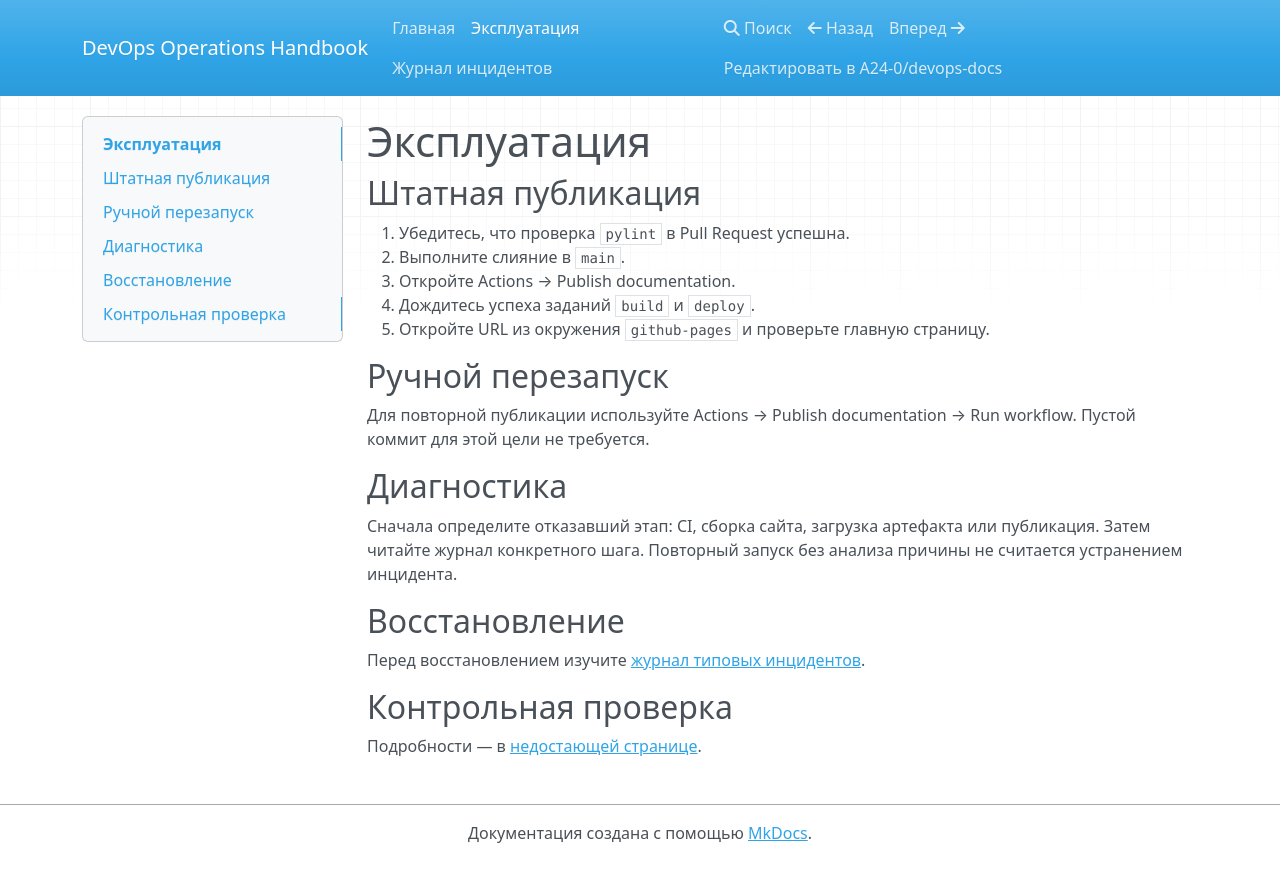
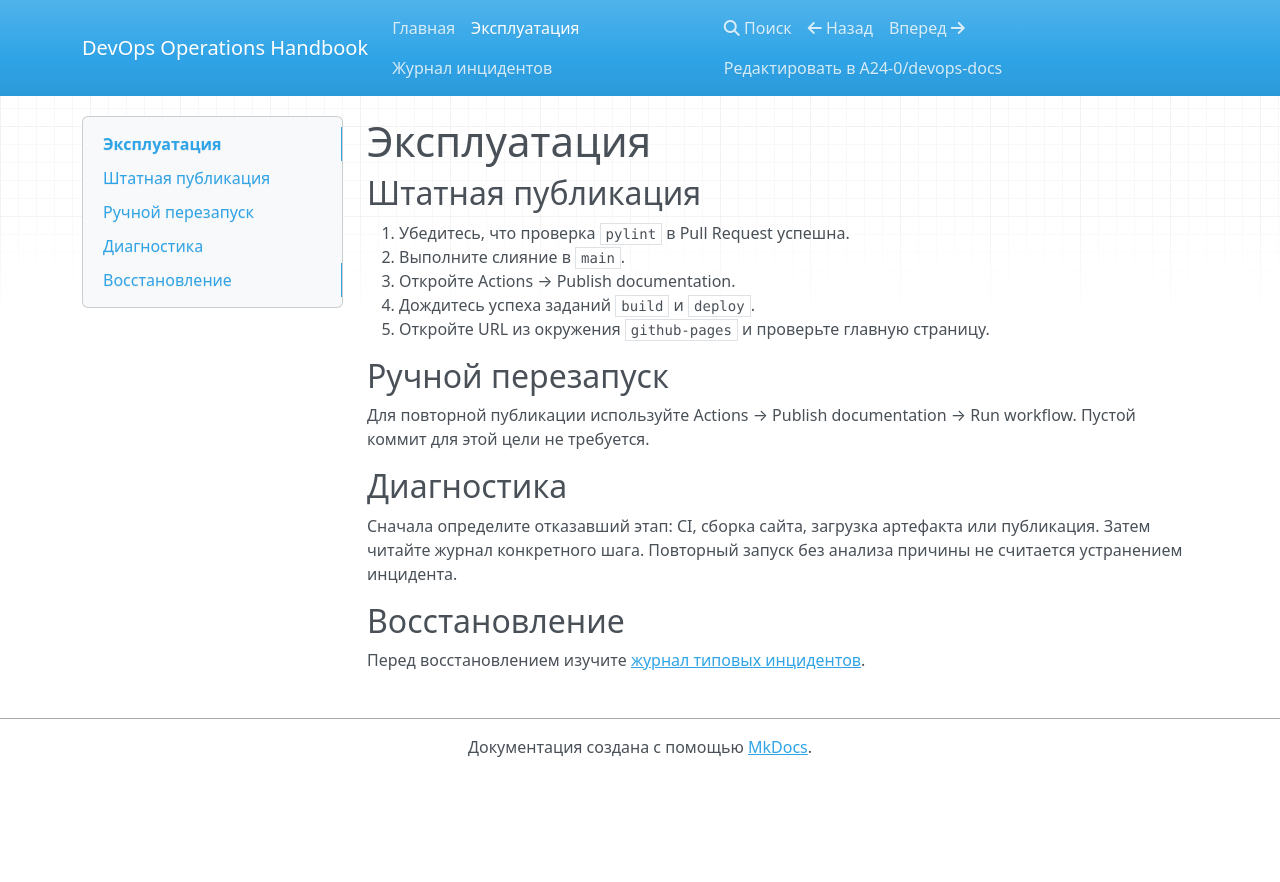
Before and after one commit to A24-0/devops-docs, an MkDocs documentation site: the page built from docs/runbook.md, in a window 1280 px wide. Shown: the top 882 px of the page. Built offline with MkDocs 1.6.1, drawn with Linux system fonts in a browser that asks for light colours; nearby versions of some CDN libraries.

Commit message:
docs: remove control link

```diff
--- a/docs/runbook.md
+++ b/docs/runbook.md
@@ -22,7 +22,3 @@ Run workflow. Пустой коммит для этой цели не требу
 ## Восстановление
 
 Перед восстановлением изучите [журнал типовых инцидентов](incidents.md).
-
-## Контрольная проверка
-
-Подробности — в [недостающей странице](missing-page.md).
```
